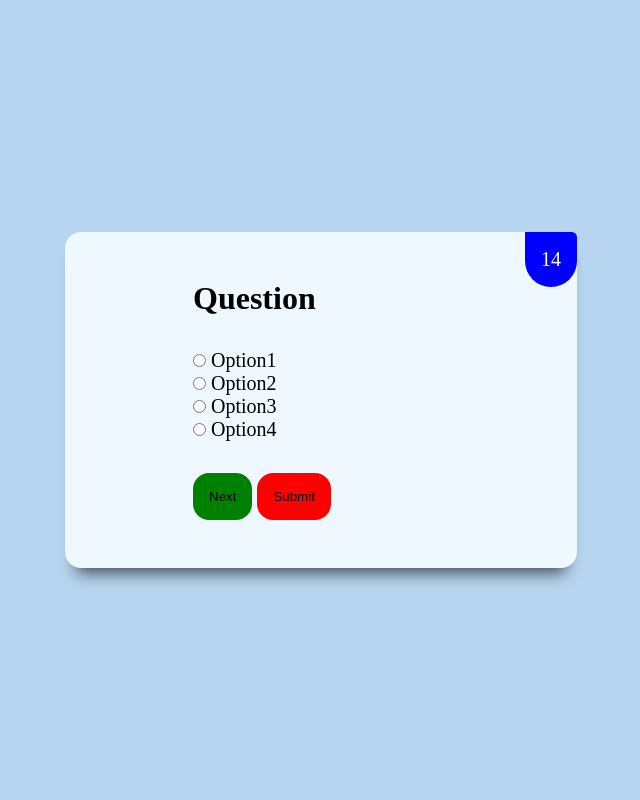
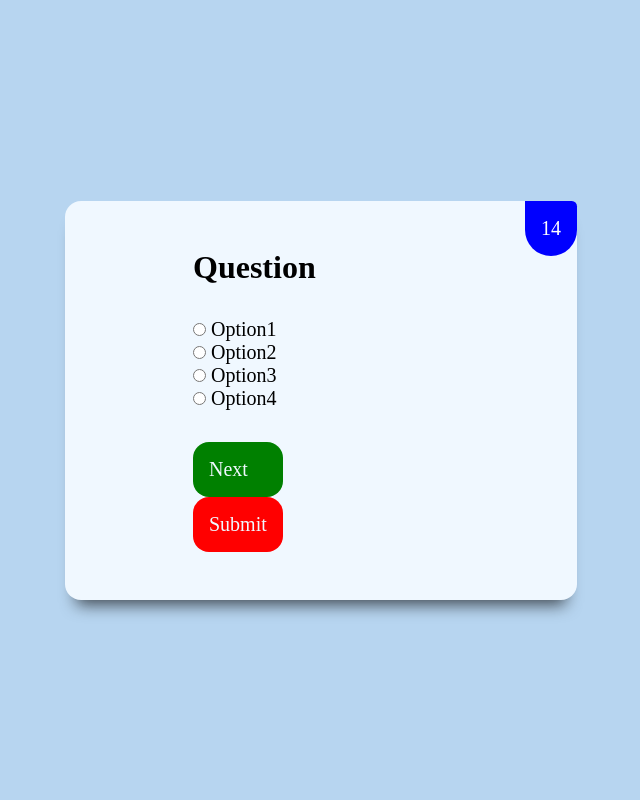
Before and after one commit to Khushi90383/FINAL_PROJECT_WALKOVER, a Flask app: page /quiz in a window 1280 px wide. Shown: the whole page, without its empty margins (319-959 px from the left). Run offline with Flask 2, Linux system fonts and the light colour scheme.

Commit message:
more changes

```diff
--- a/static/CSS/mcq.css
+++ b/static/CSS/mcq.css
@@ -47,6 +47,8 @@ input{
 }
 .buttons{
     margin-top: 2rem;
+    display: inline-block;
+
 
 }
 #submit{
@@ -55,6 +57,9 @@ input{
     /* outline:none; */
     border:0px white;
     border-radius: 1rem;
+    display: block;
+    text-decoration: none;
+    color: aliceblue;
 }
 #next{
     padding: 1rem;
@@ -62,6 +67,9 @@ input{
     /* outline:none; */
     border:0px white;
     border-radius: 1rem;
+    display: block;
+    text-decoration: none;
+    color: aliceblue;
 }
 #submit:hover{
     padding: 1rem;
--- a/templates/mcq.html
+++ b/templates/mcq.html
@@ -6,10 +6,27 @@
     <meta name="viewport" content="width=device-width, initial-scale=1.0">
     <title>Quiz</title>
     <link rel="stylesheet" href="../static/CSS/mcq.css">
-    <script src="../static/JS/mcq.js"></script>
-    <script src="../static/JS/mcq1.js"></script>
+    <script src="mcq.js"></script>
 </head>
 <body>
+    <script type="text/javascript">
+
+        function fun()
+        {
+            var a = document.querySelector('input[name="answer"]:checked').value;
+
+            document.getElementById("next").href="/quiz?option="+a;
+            console.log(a)
+        }
+
+        function fun_1()
+        {
+            var a = document.querySelector('input[name="radio"]:checked').value;
+            document.getElementById("submit").href="/submit?option="+a;
+            console.log(a)
+        }
+
+    </script>
     <div class="main-div">
         <div class="outer-div">
             <div class="timer" id="timer">20</div>
@@ -36,8 +53,10 @@
                 </li>
             </ul>
             <div class="buttons">
-                <button id="next">Next</button>
-                <button id="submit">Submit</button>
+                <!-- <button id="next" onclick="fun()">Next</button>
+                <button id="submit" onclick="fun_2()">Submit</button> -->
+                <a href="/quiz" id="next" class="submitBtn" type="button" onclick="fun()">Next</a>
+                <a href="/submit" id="submit" type="button" class="submitBtn" onclick="fun_2()">Submit</a>
             </div>
         </div>
     </div>
```
